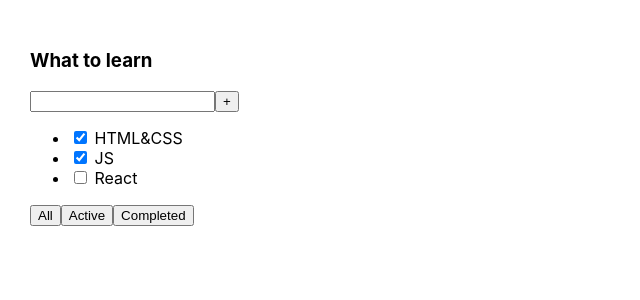
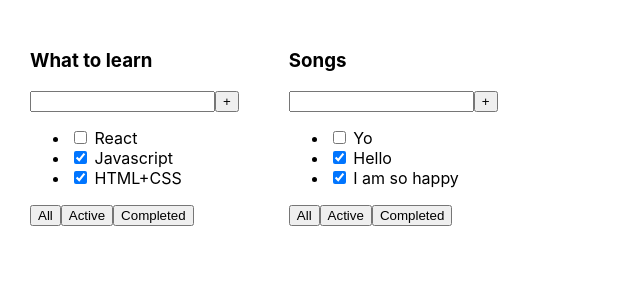
Before and after one commit to itsmeshusha/NewTodolist, a React (Create React App) app: page / in a window 1280 px wide. Shown: the top 300 px of the page, without its empty margins (0-640 px from the left). Built offline with nearby package versions, Linux system fonts and the light colour scheme.

Commit message:
lesson 1

```diff
--- a/src/App.tsx
+++ b/src/App.tsx
@@ -1,26 +1,27 @@
 import React from 'react';
 import './App.css';
+import Todolist from "./Todolist";
 
 function App() {
+
+    const tasks1 = [
+        {id: 1, title: 'React', isDone: false},
+        {id: 2, title: 'Javascript', isDone: true},
+        {id: 3, title: 'HTML+CSS', isDone: true}
+    ]
+
+    const tasks2 = [
+        {id: 1, title: 'Yo', isDone: false},
+        {id: 2, title: 'Hello', isDone: true},
+        {id: 3, title: 'I am so happy', isDone: true}
+    ]
+
+
     return (
         <div className="App">
-            <div>
-                <h3>What to learn</h3>
-                <div>
-                    <input/>
-                    <button>+</button>
-                </div>
-                <ul>
-                    <li><input type="checkbox" checked={true}/> <span>HTML&CSS</span></li>
-                    <li><input type="checkbox" checked={true}/> <span>JS</span></li>
-                    <li><input type="checkbox" checked={false}/> <span>React</span></li>
-                </ul>
-                <div>
-                    <button>All</button>
-                    <button>Active</button>
-                    <button>Completed</button>
-                </div>
-            </div>
+            <Todolist title={'What to learn'} tasks={tasks1}/>
+            <Todolist title={'Songs'} tasks={tasks2}/>
+
         </div>
     );
 }
--- /dev/null
+++ b/src/Todolist.tsx
@@ -0,0 +1,37 @@
+import React from 'react';
+import './App.css';
+
+type TaskType = {
+    id: number
+    title: string
+    isDone: boolean
+}
+
+type TodolistPropsType = {
+    title: string
+    tasks: Array<TaskType>
+}
+function Todolist(props: TodolistPropsType) {
+    return (
+        <div className="Todolist">
+            <h3>{props.title}</h3>
+            <div>
+                <input/>
+                <button>+</button>
+            </div>
+            <ul>
+                <li><input type="checkbox" checked={props.tasks[0].isDone}/> <span>{props.tasks[0].title}</span></li>
+                <li><input type="checkbox" checked={props.tasks[1].isDone}/> <span>{props.tasks[1].title}</span></li>
+                <li><input type="checkbox" checked={props.tasks[2].isDone}/> <span>{props.tasks[2].title}</span></li>
+            </ul>
+            <div>
+                <button>All</button>
+                <button>Active</button>
+                <button>Completed</button>
+            </div>
+        </div>
+
+    );
+}
+
+export default Todolist;
```
Also changed, not shown: 1 other file (tests, documents, lock files or other folders).
